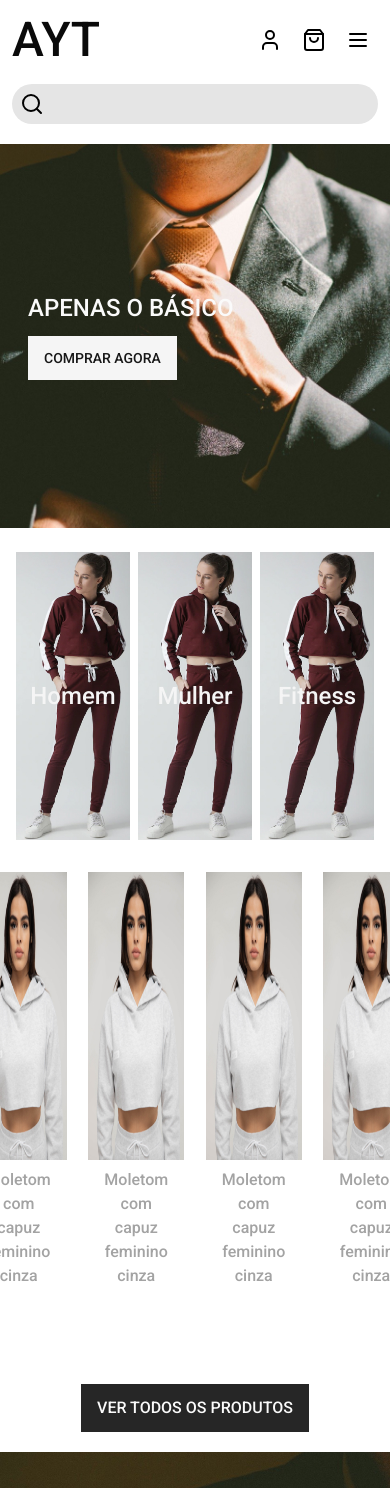
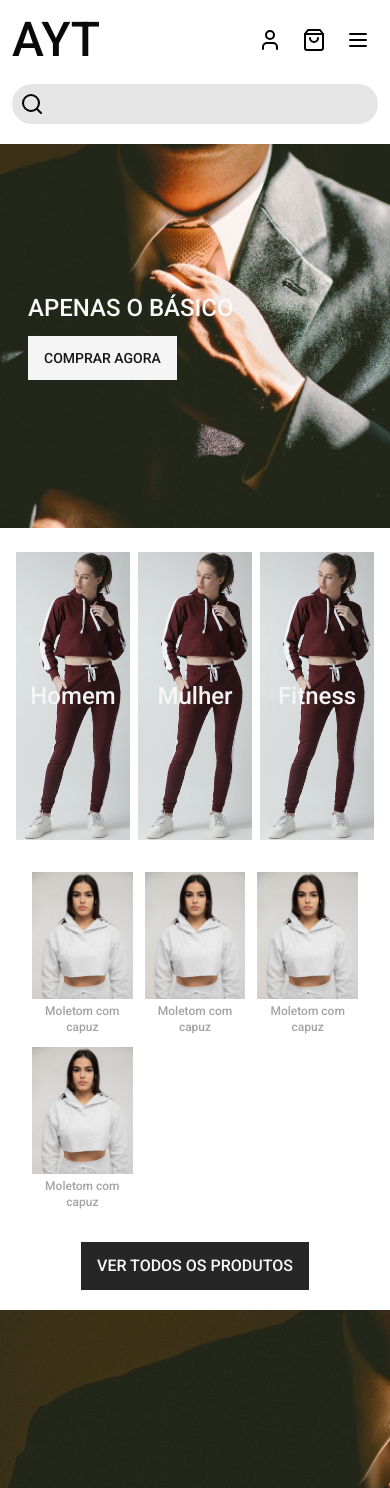
Before and after one commit to Chrystianls/Ecommerce, a React (Vite) app: page / in a window 390 px wide. Shown: the top 1488 px of the page. Built offline with nearby package versions, Linux system fonts and the light colour scheme; the HTML template or start-up script is replaced by a standard one.

Commit message:
responsive products

```diff
--- a/src/components/Home/Product.tsx
+++ b/src/components/Home/Product.tsx
@@ -7,8 +7,8 @@ interface ProductProps {
 const Product = ({ src, alt, name }: ProductProps) => {
   return (
     <div className="grid justify-center cursor-pointer">
-      <img className="w-full  h-[288px] mb-2" src={src} alt={alt} />
-      <h4 className="font-medium text-base text-center text-neutral-400 px-4">
+      <img className="w-full h-full block" src={src} alt={alt} />
+      <h4 className="font-medium text-base mt-1 text-center text-neutral-400 px-4 max-md:text-xs max-lg:px-2 max-md:px-1">
         {name}
       </h4>
     </div>
--- a/src/input.css
+++ b/src/input.css
@@ -4,4 +4,5 @@
 
 body {
   font-family: "Roboto", Arial, Helvetica, sans-serif;
+  overflow-x: hidden;
 }
--- a/src/output.css
+++ b/src/output.css
@@ -554,16 +554,8 @@ video {
   --tw-contain-style:  ;
 }
 
-.absolute {
-  position: absolute;
-}
-
 .relative {
   position: relative;
-}
-
-.-z-10 {
-  z-index: -10;
 }
 
 .col-span-3 {
@@ -624,6 +616,14 @@ video {
   margin-left: 0.75rem;
 }
 
+.mt-2 {
+  margin-top: 0.5rem;
+}
+
+.mt-1 {
+  margin-top: 0.25rem;
+}
+
 .block {
   display: block;
 }
@@ -640,10 +640,6 @@ video {
   display: none;
 }
 
-.h-\[288px\] {
-  height: 288px;
-}
-
 .h-\[521px\] {
   height: 521px;
 }
@@ -658,14 +654,6 @@ video {
 
 .h-full {
   height: 100%;
-}
-
-.h-\[500px\] {
-  height: 500px;
-}
-
-.h-\[300px\] {
-  height: 300px;
 }
 
 .w-fit {
@@ -701,8 +689,8 @@ video {
   grid-template-columns: repeat(3,minmax(0,406px));
 }
 
-.grid-cols-\[repeat\(4\2c minmax\(0\2c 220px\)\)\] {
-  grid-template-columns: repeat(4,minmax(0,220px));
+.grid-cols-\[repeat\(4\2c minmax\(64px\2c 220px\)\)\] {
+  grid-template-columns: repeat(4,minmax(64px,220px));
 }
 
 .flex-col {
@@ -777,34 +765,12 @@ video {
   background-color: transparent;
 }
 
-.bg-red-500 {
-  --tw-bg-opacity: 1;
-  background-color: rgb(239 68 68 / var(--tw-bg-opacity));
-}
-
-.bg-red-950 {
-  --tw-bg-opacity: 1;
-  background-color: rgb(69 10 10 / var(--tw-bg-opacity));
+.bg-\[url\(\'\.\/assets\/home-men\.jpg\'\)\] {
+  background-image: url('./assets/home-men.jpg');
 }
 
 .bg-\[url\(\'\.\/assets\/home-page\.jpg\'\)\] {
   background-image: url('./assets/home-page.jpg');
-}
-
-.bg-\[url\(\'\.\.\/\.\.\/assets\/home-men\.jpg\'\)\] {
-  background-image: url('../../assets/home-men.jpg');
-}
-
-.bg-\[url\(\'\.\.\/\.\.\/assets\/\'\)\] {
-  background-image: url('../../assets/');
-}
-
-.bg-\[url\(\$\{foto\}\)\] {
-  background-image: url(${foto});
-}
-
-.bg-\[url\(\'\.\/assets\/home-men\.jpg\'\)\] {
-  background-image: url('./assets/home-men.jpg');
 }
 
 .bg-cover {
@@ -813,14 +779,6 @@ video {
 
 .bg-center {
   background-position: center;
-}
-
-.bg-right {
-  background-position: right;
-}
-
-.bg-left {
-  background-position: left;
 }
 
 .bg-no-repeat {
@@ -864,6 +822,16 @@ video {
 .py-4 {
   padding-top: 1rem;
   padding-bottom: 1rem;
+}
+
+.px-8 {
+  padding-left: 2rem;
+  padding-right: 2rem;
+}
+
+.px-10 {
+  padding-left: 2.5rem;
+  padding-right: 2.5rem;
 }
 
 .pr-14 {
@@ -953,6 +921,7 @@ video {
 
 body {
   font-family: "Roboto", Arial, Helvetica, sans-serif;
+  overflow-x: hidden;
 }
 
 .hover\:bg-neutral-200:hover {
@@ -976,37 +945,24 @@ body {
 }
 
 @media not all and (min-width: 1280px) {
+  .max-xl\:mb-6 {
+    margin-bottom: 1.5rem;
+  }
+
   .max-xl\:ml-14 {
     margin-left: 3.5rem;
   }
 
-  .max-xl\:mb-6 {
-    margin-bottom: 1.5rem;
-  }
-
-  .max-xl\:h-\[360px\] {
-    height: 360px;
-  }
-
-  .max-xl\:h-\[400px\] {
-    height: 400px;
-  }
-
-  .max-xl\:h-\[500px\] {
-    height: 500px;
+  .max-xl\:max-h-\[460px\] {
+    max-height: 460px;
   }
 
   .max-xl\:max-h-\[500px\] {
     max-height: 500px;
   }
 
-  .max-xl\:max-h-\[460px\] {
-    max-height: 460px;
-  }
-
-  .max-xl\:text-xl {
-    font-size: 1.25rem;
-    line-height: 1.75rem;
+  .max-xl\:gap-10 {
+    gap: 2.5rem;
   }
 
   .max-xl\:text-base {
@@ -1016,26 +972,27 @@ body {
 }
 
 @media not all and (min-width: 1024px) {
-  .max-lg\:ml-14 {
-    margin-left: 3.5rem;
-  }
-
   .max-lg\:mb-16 {
     margin-bottom: 4rem;
   }
 
-  .max-lg\:max-h-\[500px\] {
-    max-height: 500px;
+  .max-lg\:mb-20 {
+    margin-bottom: 5rem;
+  }
+
+  .max-lg\:px-2 {
+    padding-left: 0.5rem;
+    padding-right: 0.5rem;
+  }
+
+  .max-lg\:text-3xl {
+    font-size: 1.875rem;
+    line-height: 2.25rem;
   }
 
   .max-lg\:text-4xl {
     font-size: 2.25rem;
     line-height: 2.5rem;
-  }
-
-  .max-lg\:text-3xl {
-    font-size: 1.875rem;
-    line-height: 2.25rem;
   }
 }
 
@@ -1056,6 +1013,14 @@ body {
     grid-row-start: 1;
   }
 
+  .max-md\:mb-3 {
+    margin-bottom: 0.75rem;
+  }
+
+  .max-md\:mb-8 {
+    margin-bottom: 2rem;
+  }
+
   .max-md\:ml-1 {
     margin-left: 0.25rem;
   }
@@ -1064,12 +1029,8 @@ body {
     margin-left: 1.75rem;
   }
 
-  .max-md\:mb-3 {
-    margin-bottom: 0.75rem;
-  }
-
-  .max-md\:mb-8 {
-    margin-bottom: 2rem;
+  .max-md\:mb-5 {
+    margin-bottom: 1.25rem;
   }
 
   .max-md\:block {
@@ -1088,28 +1049,36 @@ body {
     display: none;
   }
 
+  .max-md\:max-h-72 {
+    max-height: 18rem;
+  }
+
   .max-md\:max-h-96 {
     max-height: 24rem;
-  }
-
-  .max-md\:max-h-72 {
-    max-height: 18rem;
   }
 
   .max-md\:grid-cols-\[1fr_auto_auto\] {
     grid-template-columns: 1fr auto auto;
   }
 
+  .max-md\:grid-cols-3 {
+    grid-template-columns: repeat(3, minmax(0, 1fr));
+  }
+
   .max-md\:grid-rows-2 {
     grid-template-rows: repeat(2, minmax(0, 1fr));
   }
 
-  .max-md\:gap-5 {
-    gap: 1.25rem;
+  .max-md\:gap-2 {
+    gap: 0.5rem;
   }
 
   .max-md\:gap-4 {
     gap: 1rem;
+  }
+
+  .max-md\:gap-3 {
+    gap: 0.75rem;
   }
 
   .max-md\:space-x-1 > :not([hidden]) ~ :not([hidden]) {
@@ -1128,9 +1097,9 @@ body {
     padding-right: 2rem;
   }
 
-  .max-md\:text-5xl {
-    font-size: 3rem;
-    line-height: 1;
+  .max-md\:px-1 {
+    padding-left: 0.25rem;
+    padding-right: 0.25rem;
   }
 
   .max-md\:text-2xl {
@@ -1138,18 +1107,31 @@ body {
     line-height: 2rem;
   }
 
+  .max-md\:text-5xl {
+    font-size: 3rem;
+    line-height: 1;
+  }
+
   .max-md\:text-sm {
     font-size: 0.875rem;
     line-height: 1.25rem;
   }
 
-  .max-md\:text-3xl {
-    font-size: 1.875rem;
-    line-height: 2.25rem;
+  .max-md\:text-xs {
+    font-size: 0.75rem;
+    line-height: 1rem;
   }
 }
 
 @media not all and (min-width: 640px) {
+  .max-sm\:grid-cols-3 {
+    grid-template-columns: repeat(3, minmax(0, 1fr));
+  }
+
+  .max-sm\:gap-1 {
+    gap: 0.25rem;
+  }
+
   .max-sm\:gap-2 {
     gap: 0.5rem;
   }
@@ -1158,4 +1140,9 @@ body {
     padding-left: 1rem;
     padding-right: 1rem;
   }
+
+  .max-sm\:px-8 {
+    padding-left: 2rem;
+    padding-right: 2rem;
+  }
 }
--- a/src/pages/Home/HomePage.tsx
+++ b/src/pages/Home/HomePage.tsx
@@ -1,10 +1,9 @@
 import CategoryBanner from "../../components/Home/CategoryBanner";
 import Header from "../../components/Header";
 import HomeGrey from "../../assets/home-gray.jpg";
-import HomeMen from "../../assets/home-men.jpg";
-import HomeProduct from "../../components/Home/Product";
 import Footer from "../../components/Footer";
 import Banner from "../../components/Home/Banner";
+import Product from "../../components/Home/Product";
 
 const HomePage = () => {
   return (
@@ -37,30 +36,11 @@ const HomePage = () => {
         />
       </div>
 
-      <div
-        className="grid grid-cols-[repeat(4,minmax(0,220px))] gap-20 justify-center mx-auto mb-24
-  "
-      >
-        <HomeProduct
-          src={HomeGrey}
-          alt="Produto"
-          name="Moletom com capuz feminino cinza"
-        />
-        <HomeProduct
-          src={HomeGrey}
-          alt="Produto"
-          name="Moletom com capuz feminino cinza"
-        />
-        <HomeProduct
-          src={HomeGrey}
-          alt="Produto"
-          name="Moletom com capuz feminino cinza"
-        />
-        <HomeProduct
-          src={HomeGrey}
-          alt="Produto"
-          name="Moletom com capuz feminino cinza"
-        />
+      <div className="grid grid-cols-[repeat(4,minmax(64px,220px))] px-10 gap-20 justify-center mx-auto mb-24 max-xl:gap-10 max-sm:px-8 max-md:gap-3 max-sm:grid-cols-3 max-lg:mb-16 max-md:mb-8">
+        <Product src={HomeGrey} alt="Produto" name="Moletom com capuz" />
+        <Product src={HomeGrey} alt="Produto" name="Moletom com capuz" />
+        <Product src={HomeGrey} alt="Produto" name="Moletom com capuz" />
+        <Product src={HomeGrey} alt="Produto" name="Moletom com capuz" />
       </div>
 
       <button className="flex uppercase font-medium text-base text-neutral-50 py-3 px-4 bg-neutral-800 w-fit mx-auto mb-5 hover:bg-neutral-600">
```
